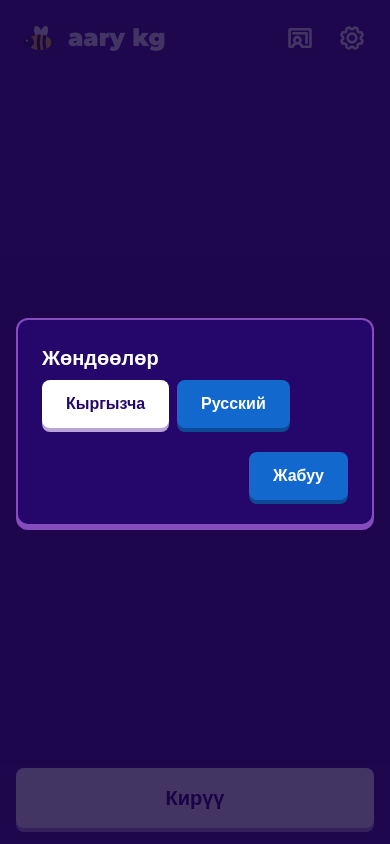
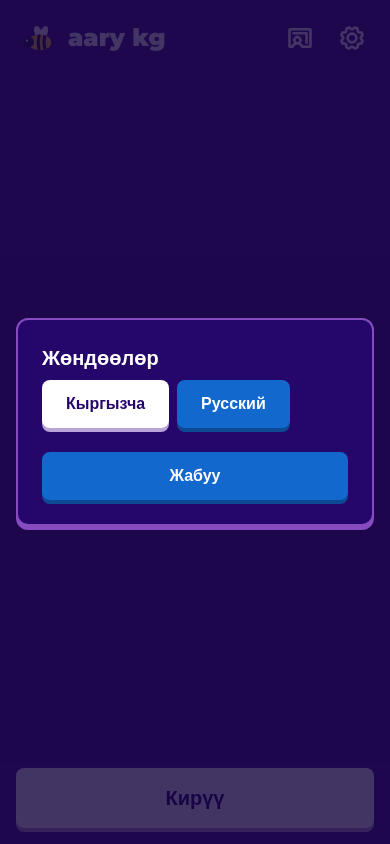
Before and after one commit to bonyvah/aary-kg, a Next.js app in the folder frontend/: page / in a window 390 px wide. Both pictures are taken after a click on the button "Жөндөөлөр". Built offline with nearby package versions, Linux system fonts and the light colour scheme; no server answers.

Commit message:
fix(ui): keep player settings buttons on one row on phones
The modal's action row wraps, and the longer Russian labels pushed Close below Quit game while Kyrgyz fit. The buttons now share one row that never wraps and shrink to fit.

```diff
--- a/frontend/src/components/game/PlayerSettings.tsx
+++ b/frontend/src/components/game/PlayerSettings.tsx
@@ -30,27 +30,30 @@ export function PlayerSettings({ onLeave }: { onLeave?: () => void }) {
         onClose={close}
         title={t("title")}
         actions={
-          confirming ? (
+          // One row that never wraps: on a phone the longer Russian labels would push the second button below.
+          <div className="flex w-full gap-4">
+            {confirming ? (
               <>
-              <Button variant="secondary" onClick={() => setConfirming(false)}>
+                <Button variant="secondary" className="flex-auto" onClick={() => setConfirming(false)}>
                   {t("cancel")}
                 </Button>
-              <Button variant="danger" onClick={onLeave}>
+                <Button variant="danger" className="flex-auto" onClick={onLeave}>
                   {t("leave")}
                 </Button>
               </>
             ) : (
               <>
                 {onLeave ? (
-                <Button variant="danger" onClick={() => setConfirming(true)}>
+                  <Button variant="danger" className="flex-auto" onClick={() => setConfirming(true)}>
                     {t("leave")}
                   </Button>
                 ) : null}
-              <Button variant="secondary" onClick={close}>
+                <Button variant="secondary" className="flex-auto" onClick={close}>
                   {t("close")}
                 </Button>
               </>
-          )
+            )}
+          </div>
         }
       >
         {confirming ? <p>{t("leaveConfirm")}</p> : <LocaleSwitcher />}
```
Lines whose indentation alone changed are shown as unchanged.
